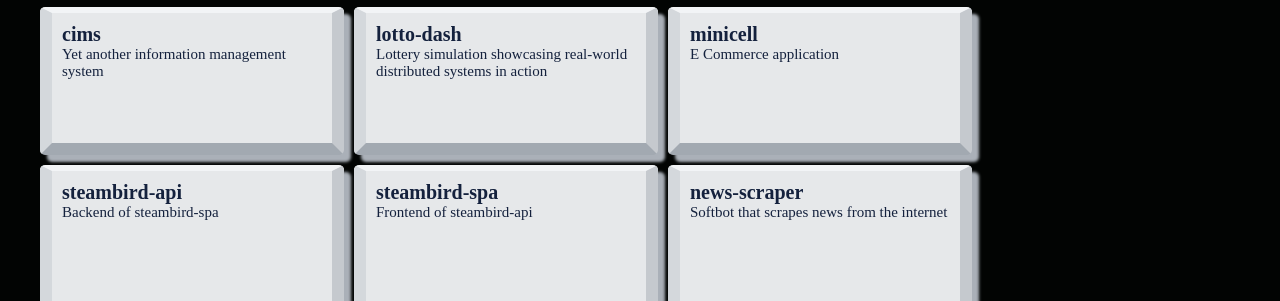
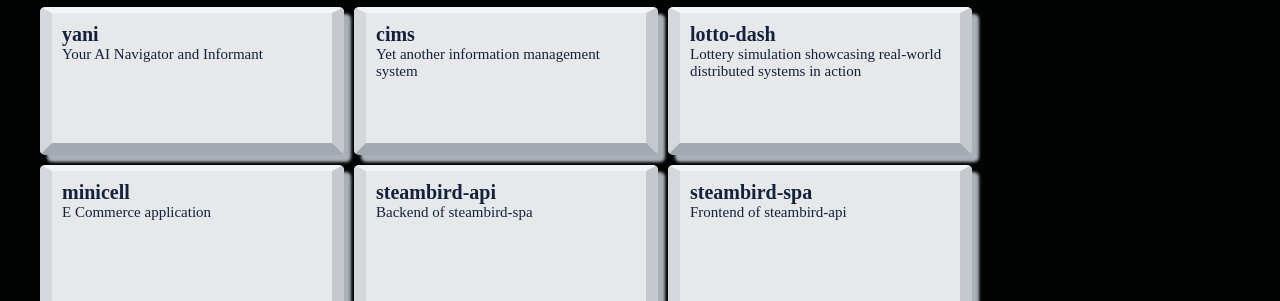
Before and after one commit to Mikeru02/Mikeru02.github.io, a plain HTML site: page index.html in a window 1280 px wide. Shown: the part 673-974 px from the top of the page. Drawn offline with Linux system fonts and the light colour scheme; a web font is replaced by a local one.

Commit message:
Added new project

```diff
--- a/index.html
+++ b/index.html
@@ -48,6 +48,10 @@
         <section id="projects">
             <h1>// projects</h1>
             <div class="project-container">
+                <a href="https://github.com/Mikeru02/yani" class="card">
+                    <p><strong>yani</strong></p>
+                    <p>Your AI Navigator and Informant</p>
+                </a>
                 <a href="https://github.com/Mikeru02/cims" class="card">
                     <p><strong>cims</strong></p>
                     <p>Yet another information management system</p>
```
